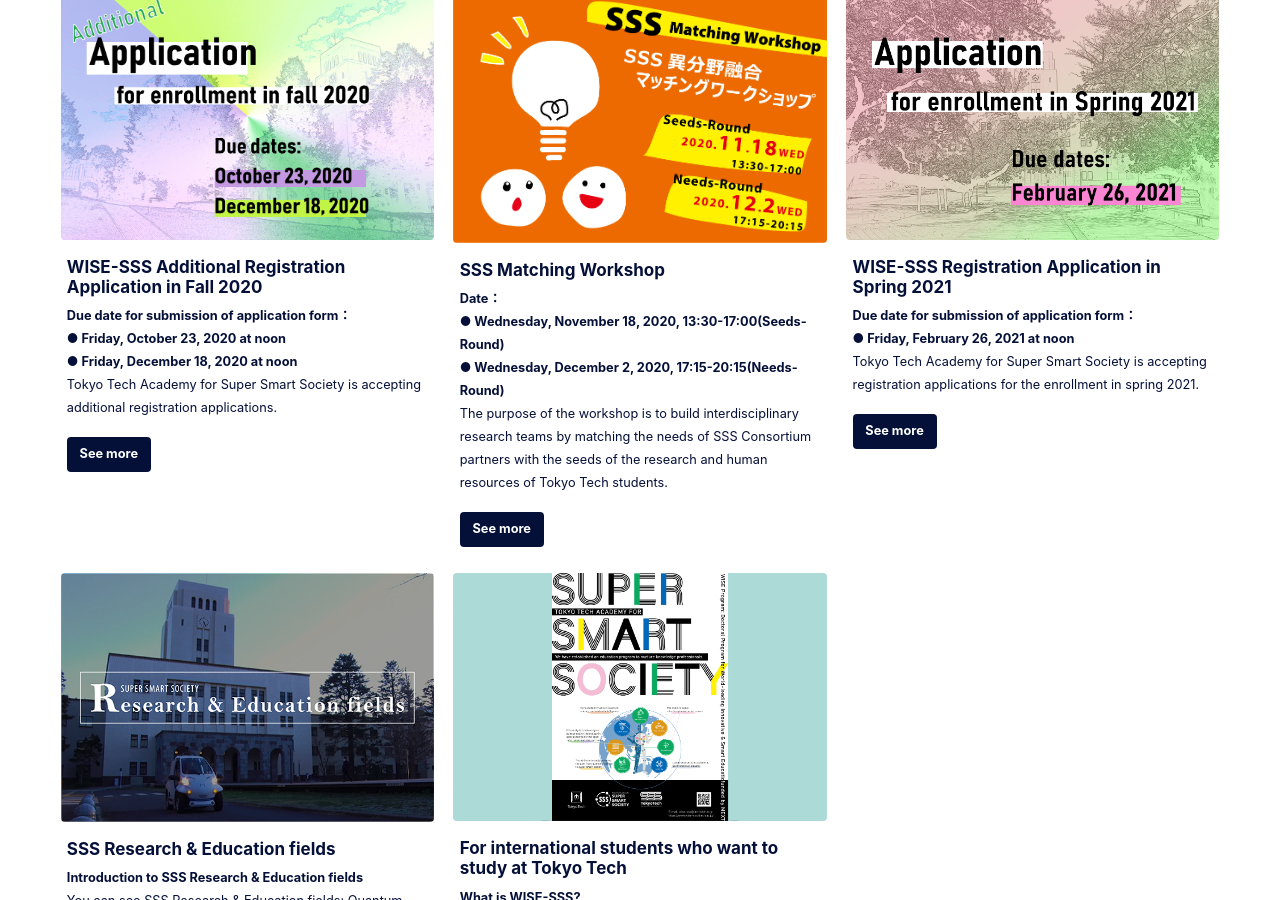
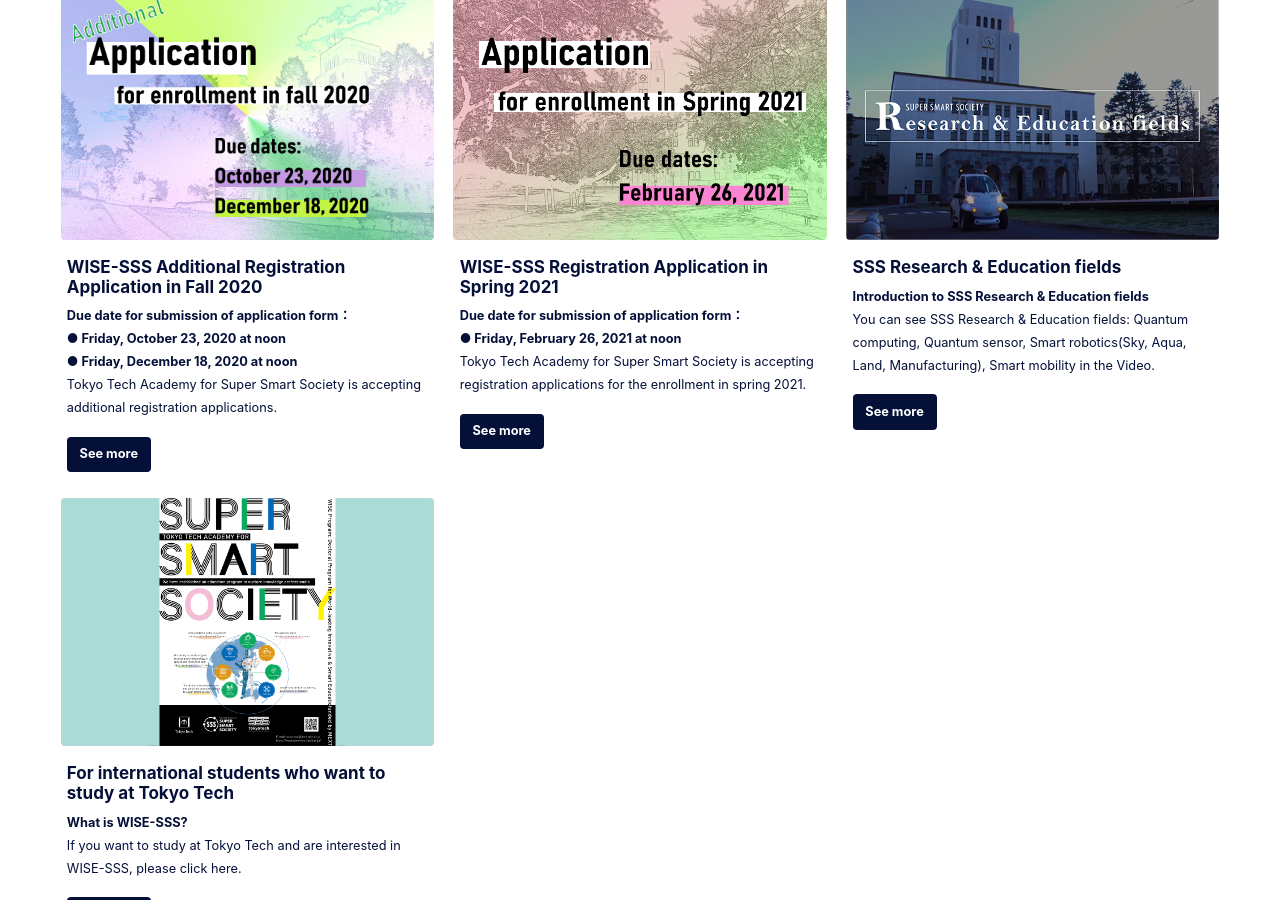
Before and after one commit to fl1d/w0ex.github.io, a Jekyll site: the page built from _pages/home_en.md, in a window 1280 px wide and 900 px high, scrolled down 529 px. Built offline with Jekyll 4.4.1, drawn with Linux system fonts in a browser that asks for light colours; cached includes are drawn as plain includes; nearby versions of some CDN libraries.

Commit message:
Update home_en.md

```diff
--- a/_pages/home_en.md
+++ b/_pages/home_en.md
@@ -41,17 +41,6 @@
     <br>● Friday, December 18, 2020 at noon</B><br>
     Tokyo Tech Academy for Super Smart Society is accepting additional registration applications."
     url: "/guide_en/"
-    btn_label: "See more"
-    btn_class: "btn--primary"
-
-  - image_path: /assets/images/matchingWS_2020fall.png
-    alt: "SSS Matching Workshop"
-    title: "SSS Matching Workshop"
-    excerpt: "<B>Date：
-    <br>● Wednesday, November 18, 2020, 13:30-17:00(Seeds-Round)
-    <br>● Wednesday, December 2, 2020, 17:15-20:15(Needs-Round)</B><br>
-    The purpose of the workshop is to build interdisciplinary research teams by matching the needs of SSS Consortium partners with the seeds of the research and human resources of Tokyo Tech students."
-    url: "https://www.sss.e.titech.ac.jp/event-sss-matching-ws-20201118/"
     btn_label: "See more"
     btn_class: "btn--primary"
 
```
